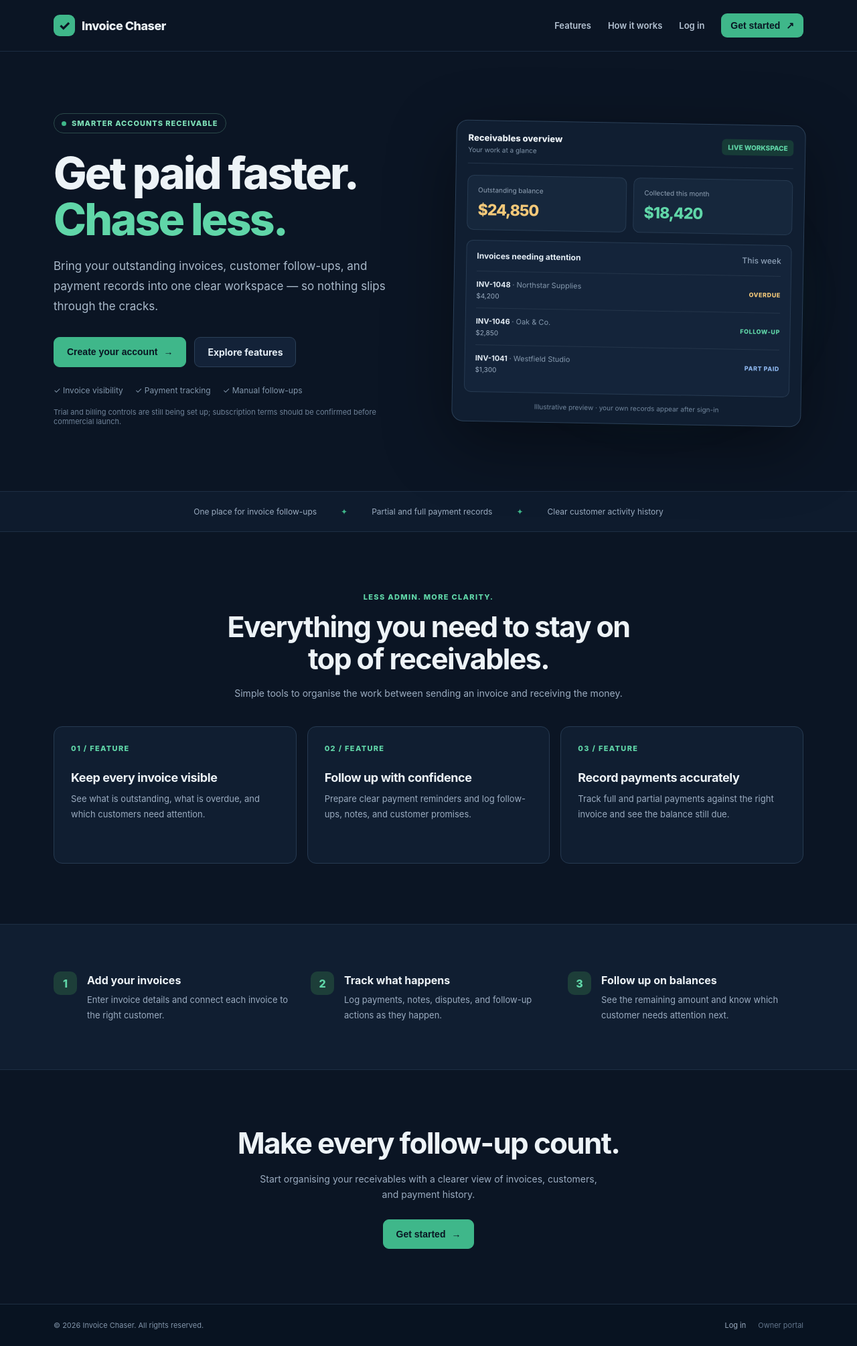
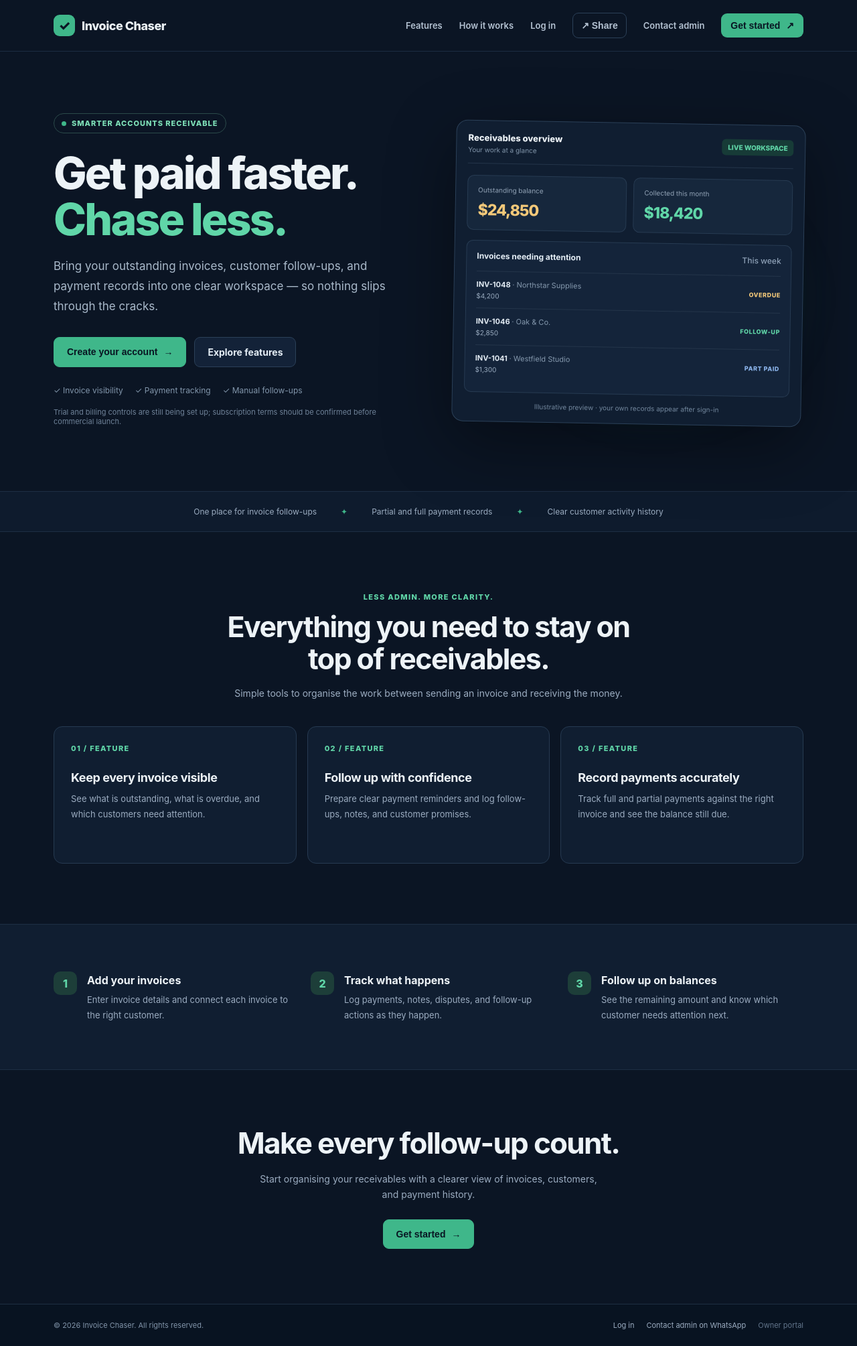
Before and after one commit to theoeugene131-tech/chaser-frontend, a React (Vite) app: page / in a window 1280 px wide. Shown: the whole page at 67% size. Built offline with nearby package versions, Linux system fonts and the light colour scheme.

Commit message:
Add landing page share button and WhatsApp admin contact

```diff
--- a/src/LandingPage.jsx
+++ b/src/LandingPage.jsx
@@ -1,6 +1,7 @@
 import React, { useEffect } from "react";
 
 const API = "https://chaser-backend-6jsv.onrender.com";
+const WHATSAPP_CONTACT = "https://wa.me/2348026892077";
 function sessionId() {
   try {
     let id = localStorage.getItem("ic_analytics_session");
@@ -43,6 +44,15 @@
     track(`click_${target}`, target);
     window.location.href = href;
   };
+  const sharePage = async () => {
+    track("click_share_landing", "share_landing");
+    const shareData = { title: "Invoice Chaser", text: "Manage outstanding invoices, payment records, and customer follow-ups with Invoice Chaser.", url: window.location.origin };
+    try {
+      if (navigator.share) await navigator.share(shareData);
+      else if (navigator.clipboard?.writeText) { await navigator.clipboard.writeText(shareData.url); window.alert("Landing page link copied. You can now share it."); }
+      else window.prompt("Copy this link to share Invoice Chaser:", shareData.url);
+    } catch (error) { if (error?.name !== "AbortError") window.prompt("Copy this link to share Invoice Chaser:", shareData.url); }
+  };
   const button = {
     display: "inline-flex", alignItems: "center", justifyContent: "center", gap: 9,
     padding: "13px 19px", borderRadius: 9, fontWeight: 750, fontSize: 14,
@@ -76,6 +86,8 @@
             <a className="ic-link" href="#features" onClick={() => track("click_features_nav", "features_nav")} style={{ color: "#b4c2d2", textDecoration: "none" }}>Features</a>
             <a className="ic-link" href="#how-it-works" onClick={() => track("click_how_nav", "how_nav")} style={{ color: "#b4c2d2", textDecoration: "none" }}>How it works</a>
             <a className="ic-link ic-login" href="/app" onClick={(e) => { e.preventDefault(); action("login_nav", "/app"); }} style={{ color: "#b4c2d2", textDecoration: "none" }}>Log in</a>
+            <button className="ic-cta" onClick={sharePage} style={{ ...button, background: "transparent", color: "#b4c2d2", border: "1px solid #2b4058", padding: "10px 12px" }}>↗ Share</button>
+            <a href={WHATSAPP_CONTACT} target="_blank" rel="noopener noreferrer" onClick={() => track("click_contact_admin_nav", "contact_admin_nav")} className="ic-link" style={{ color: "#b4c2d2", textDecoration: "none", whiteSpace: "nowrap" }}>Contact admin</a>
             <button className="ic-cta" onClick={() => action("start_trial_nav", "/app")} style={{ ...button, background: "#3fb78a", color: "#081522", border: 0, padding: "10px 14px" }}>Get started <span>↗</span></button>
           </nav>
         </div>
@@ -155,7 +167,7 @@
       <footer style={{ borderTop: "1px solid #1d2e43", background: "#081321" }}>
         <div className="ic-wrap" style={{ display: "flex", alignItems: "center", justifyContent: "space-between", gap: 20, flexWrap: "wrap", padding: "24px 0", color: "#8194a9", fontSize: 11 }}>
           <span>© {new Date().getFullYear()} Invoice Chaser. All rights reserved.</span>
-          <div style={{ display: "flex", gap: 18 }}><a href="/app" onClick={(e) => { e.preventDefault(); action("footer_login", "/app"); }} style={{ color: "#9bacc0", textDecoration: "none" }}>Log in</a><a href="/owner" onClick={() => track("click_owner_portal", "owner_portal")} style={{ color: "#62758b", textDecoration: "none" }}>Owner portal</a></div>
+          <div style={{ display: "flex", gap: 18, flexWrap: "wrap" }}><a href="/app" onClick={(e) => { e.preventDefault(); action("footer_login", "/app"); }} style={{ color: "#9bacc0", textDecoration: "none" }}>Log in</a><a href={WHATSAPP_CONTACT} target="_blank" rel="noopener noreferrer" onClick={() => track("click_contact_admin_footer", "contact_admin_footer")} style={{ color: "#9bacc0", textDecoration: "none" }}>Contact admin on WhatsApp</a><a href="/owner" onClick={() => track("click_owner_portal", "owner_portal")} style={{ color: "#62758b", textDecoration: "none" }}>Owner portal</a></div>
         </div>
       </footer>
     </div>
```
